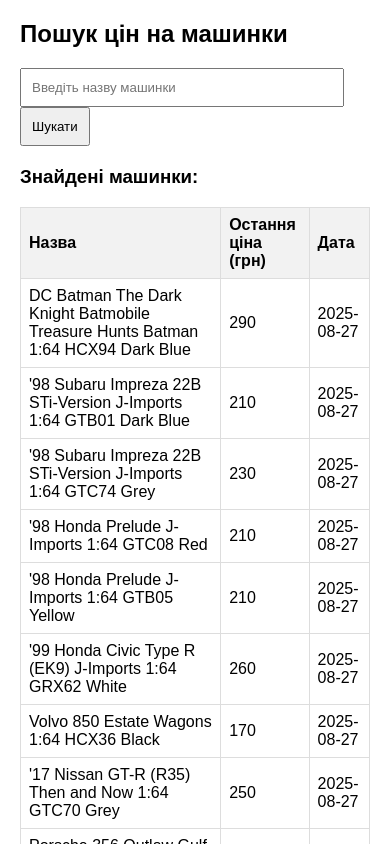
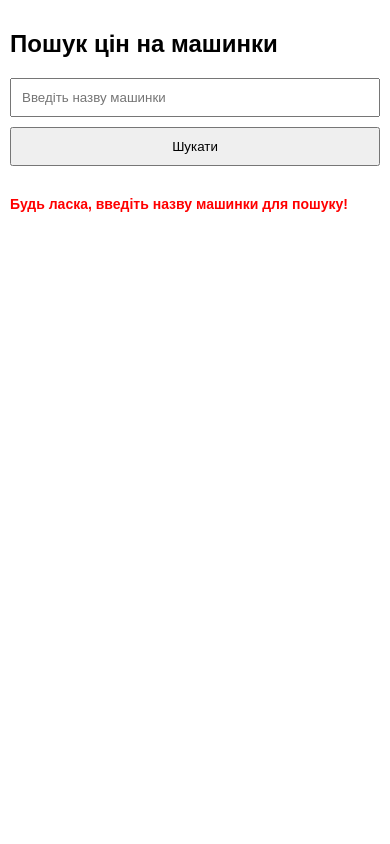
Before and after one commit to shady333/PriceParserRETRO, a plain HTML site: page index.html in a window 390 px wide. Both pictures are taken after a click on the button "Шукати". Shown: the top 844 px of the page. Drawn offline with nearby package versions, Linux system fonts and the light colour scheme.

Commit message:
Update index.html

```diff
--- a/index.html
+++ b/index.html
@@ -4,25 +4,43 @@
     <meta charset="UTF-8">
     <title>Пошук цін на машинки</title>
     <style>
-        body { font-family: Arial, sans-serif; margin: 20px; }
-        input { padding: 10px; width: 300px; }
-        button { padding: 10px; }
-        #result { margin-top: 20px; }
-        table { border-collapse: collapse; width: 100%; max-width: 600px; }
+        body { font-family: Arial, sans-serif; margin: 0; padding: 20px; min-height: 100vh; }
+        .container { max-width: 600px; margin: 0 auto; }
+        input { padding: 10px; width: 100%; box-sizing: border-box; margin-bottom: 10px; }
+        button { padding: 10px; width: 100%; box-sizing: border-box; }
+        #result { margin-top: 20px; overflow-y: auto; max-height: 70vh; }
+        table { border-collapse: collapse; width: 100%; }
         th, td { border: 1px solid #ddd; padding: 8px; text-align: left; }
         th { background-color: #f2f2f2; }
+        .warning { color: red; font-weight: bold; margin-top: 10px; }
+        img { width: 150px; height: 150px; object-fit: contain; }
+        @media (max-width: 600px) {
+            input { width: 100%; }
+            button { width: 100%; }
+            #result { max-height: 50vh; font-size: 14px; }
+            table { font-size: 14px; }
+            img { width: 100px; height: 100px; }
+            body { padding: 10px; }
+        }
     </style>
 </head>
 <body>
+    <div class="container">
         <h2>Пошук цін на машинки</h2>
         <input type="text" id="searchInput" placeholder="Введіть назву машинки">
-    <button onclick="searchCar()">Шукати</button>
+        <button id="searchButton">Шукати</button>
         <div id="result"></div>
+    </div>
 
     <script src="https://cdn.jsdelivr.net/npm/papaparse@5.4.1/papaparse.min.js"></script>
     <script>
         function searchCar() {
             const searchTerm = document.getElementById('searchInput').value.toLowerCase().replace(/"/g, '');
+            if (!searchTerm) {
+                document.getElementById('result').innerHTML = '<div class="warning">Будь ласка, введіть назву машинки для пошуку!</div>';
+                return;
+            }
+            console.log('Search triggered for:', searchTerm);
             const resultDiv = document.getElementById('result');
             resultDiv.innerHTML = 'Завантаження...';
 
@@ -37,7 +55,7 @@
                     );
 
                     if (matches.length > 0) {
-              let output = '<h3>Знайдені машинки:</h3><table><tr><th>Назва</th><th>Остання ціна (грн)</th><th>Дата</th></tr>';
+                        let output = '<h3>Знайдені машинки:</h3><table><tr><th>Зображення</th><th>Назва</th><th>Остання ціна (грн)</th><th>Дата</th></tr>';
                         matches.forEach(match => {
                             let lastPrice = null;
                             let lastDate = null;
@@ -49,11 +67,11 @@
                                     }
                                 }
                             }
-                output += `<tr><td>${match.car_name}</td><td>${lastPrice || 'N/A'}</td><td>${lastDate || 'N/A'}</td></tr>`;
+                            const imageUrl = match.image_url || 'https://via.placeholder.com/150'; // Використовуємо URL з CSV або плейсхолдер
+                            output += `<tr><td><img src="${imageUrl}" alt="Зображення ${match.car_name}"></td><td>${match.car_name}</td><td>${lastPrice || 'N/A'}</td><td>${lastDate || 'N/A'}</td></tr>`;
                         });
                         output += '</table>';
 
-              // Якщо тільки одне співпадіння, додаємо мінімальну, максимальну ціни та їхні дати
                         if (matches.length === 1) {
                             const pricesWithDates = [];
                             for (const key in matches[0]) {
@@ -87,6 +105,15 @@
                 }
             });
         }
+
+        // Додавання обробки подій
+        document.getElementById('searchButton').addEventListener('click', searchCar);
+        document.getElementById('searchButton').addEventListener('touchstart', searchCar);
+        document.getElementById('searchInput').addEventListener('keydown', function(event) {
+            if (event.key === 'Enter') {
+                searchCar();
+            }
+        });
     </script>
 </body>
 </html>
```
Lines whose indentation alone changed are shown as unchanged.
